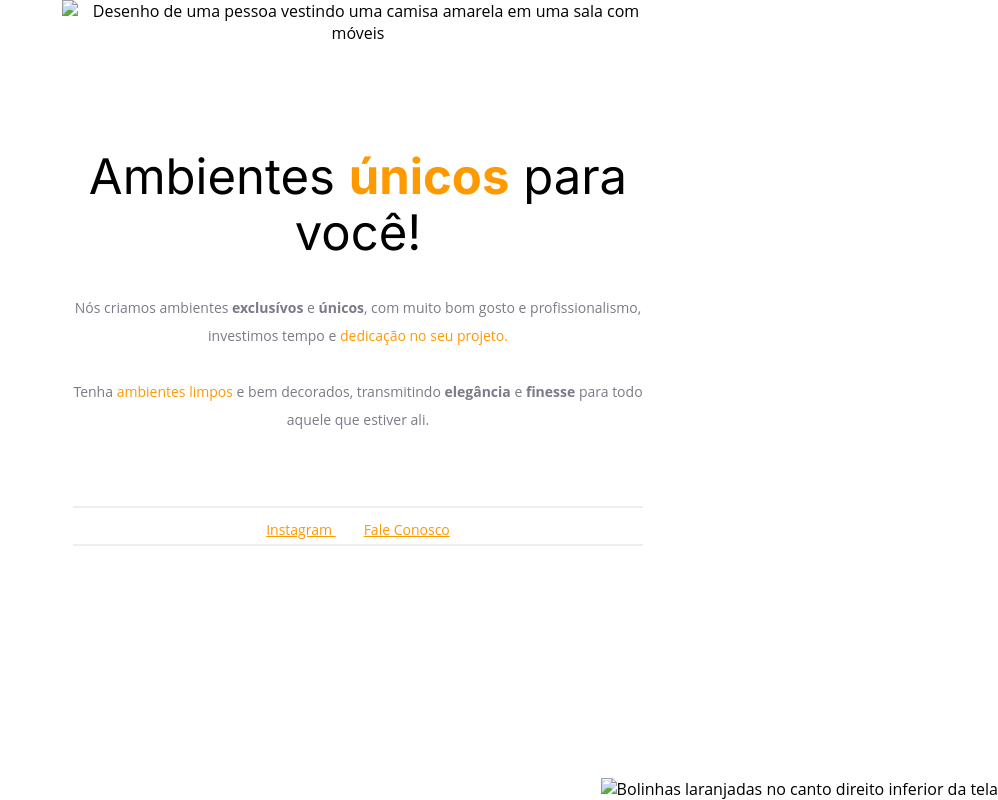
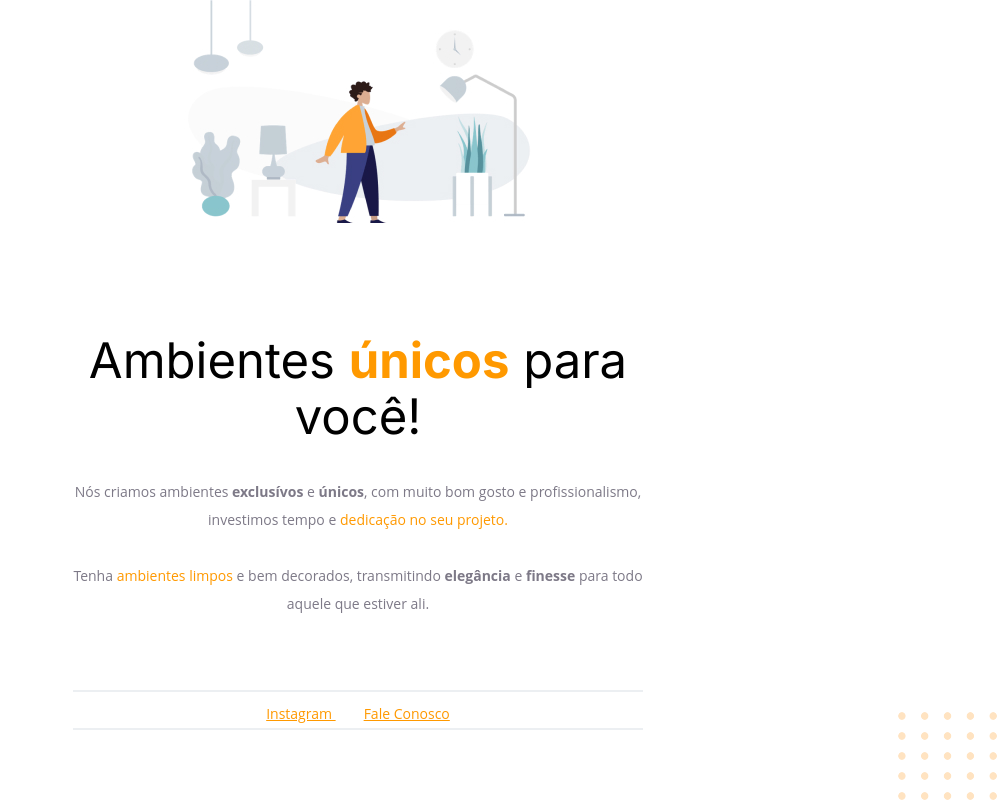
Before and after one commit to atanaelsilva/Projeto1, a plain HTML site: page index.html in a window 1280 px wide. Shown: the whole page, without its empty margins (282-1280 px from the left). Drawn offline with Linux system fonts and the light colour scheme.

Commit message:
projeto1

```diff
--- a/index.html
+++ b/index.html
@@ -15,7 +15,7 @@
 <body>
 
   <div id="hero">
-    <img src="./img1.jpg" alt="Desenho de uma pessoa vestindo uma camisa amarela em uma sala com móveis">
+    <img src="./images/img1.jpg" alt="Desenho de uma pessoa vestindo uma camisa amarela em uma sala com móveis">
 
     <h1>Ambientes <span>únicos</span> para você!</h1>
 <p>
@@ -41,5 +41,5 @@ Fale Conosco
 </a>
 <div class="line"></div>
 </div>
-<img id="balls" src="balls.svg" alt="Bolinhas laranjadas no canto direito inferior da tela"/>  </body>
+<img id="balls" src="./images/balls.svg" alt="Bolinhas laranjadas no canto direito inferior da tela"/>  </body>
 </html>
```
